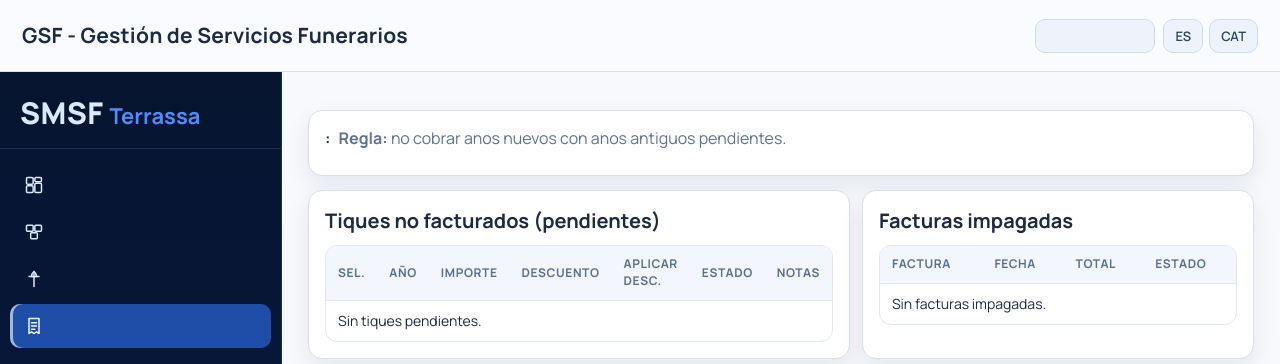
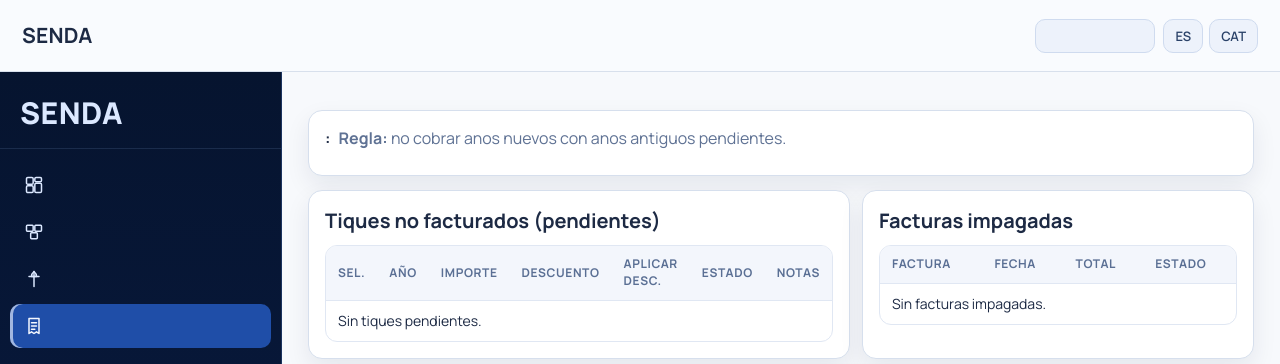
Before and after one commit to jaumecarreno/cementerio, a Python web app: template app/templates/cemetery/fees.html in a window 1280 px wide. Shown: the top 364 px of the page. Run offline with Jinja, Linux system fonts and the light colour scheme; the template is opened without the code that fills it, so the values that code supplies are empty; some libraries are stand-ins or nearby versions.

Commit message:
feat: update branding from GSF to SENDA in header and sidebar

```diff
--- a/app/templates/base.html
+++ b/app/templates/base.html
@@ -26,7 +26,7 @@
           <span></span>
           <span></span>
         </button>
-        <div class="brand-small">GSF - Gesti&oacute;n de Servicios Funerarios</div>
+        <div class="brand-small">SENDA</div>
       </div>
       <div class="lang-switch">
         <button
@@ -55,8 +55,7 @@
       <aside class="sidebar">
         <div class="sidebar-head">
           <a class="sidebar-brand" href="{{ url_for('dashboard_page') }}">
-            <span class="sidebar-brand-main">SMSF</span>
-            <span class="sidebar-brand-accent">Terrassa</span>
+            <span class="sidebar-brand-main">SENDA</span>
           </a>
         </div>
         <nav class="sidebar-nav" aria-label="Navegacion principal">
```
